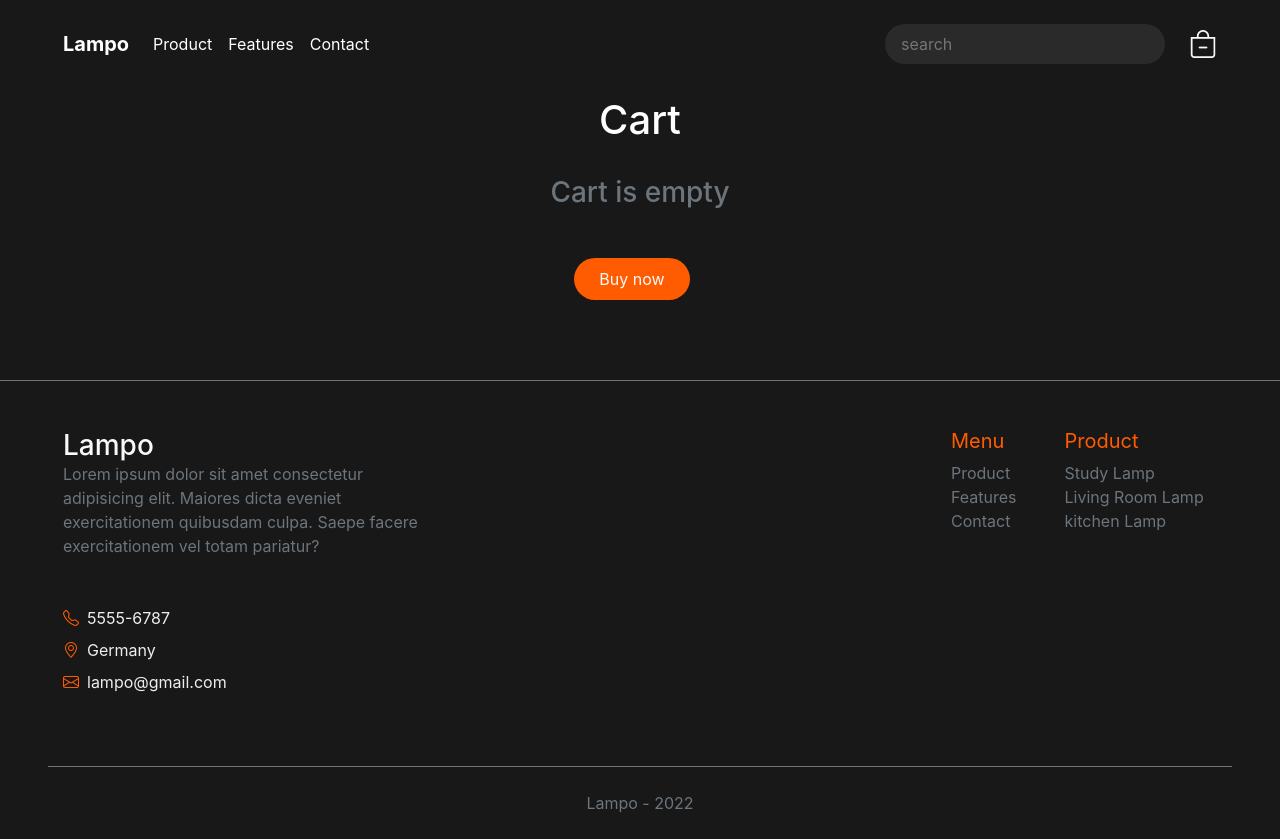
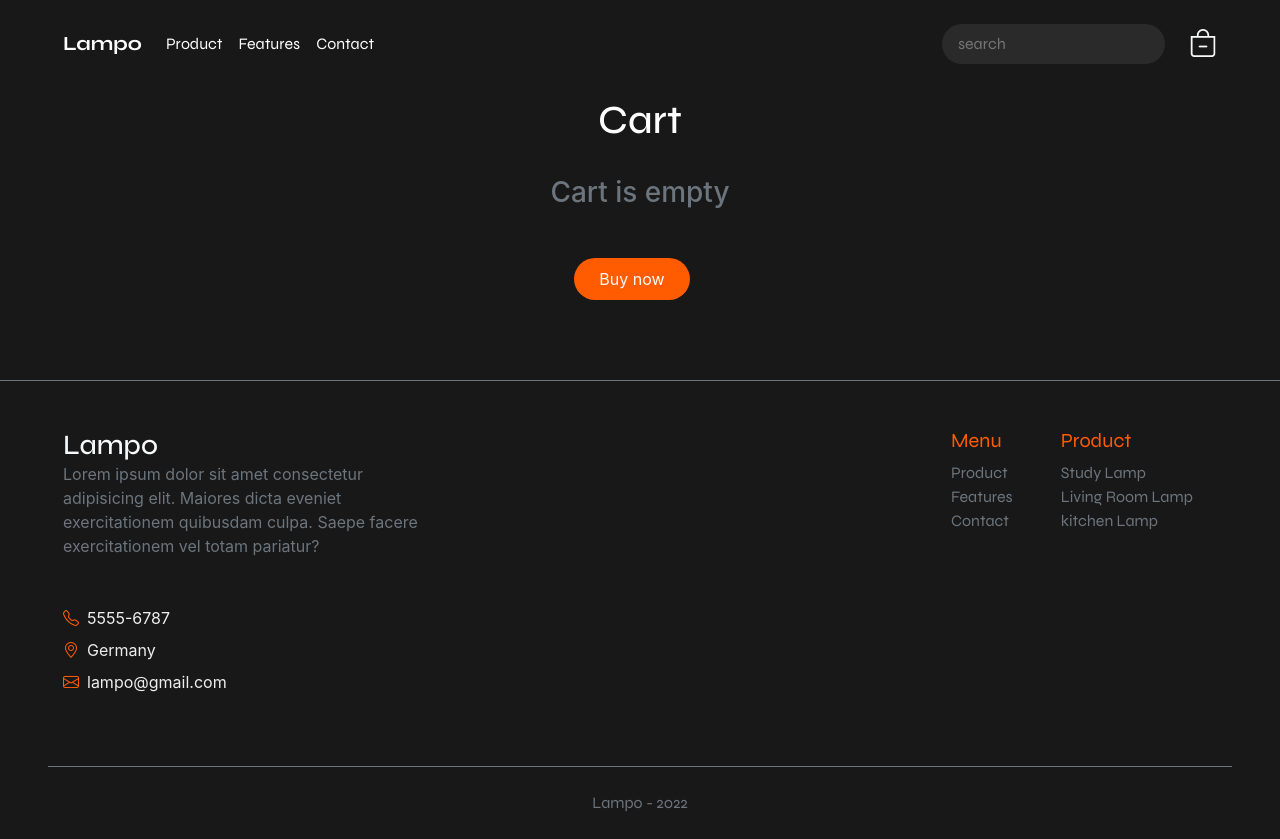
Before and after one commit to AliKarimNemati/lampo, a Nuxt app: page /cart in a window 1280 px wide. Built offline with nearby package versions, Linux system fonts and the light colour scheme.

Commit message:
font added

```diff
--- a/components/Card.vue
+++ b/components/Card.vue
@@ -6,7 +6,7 @@
     <div class="mt-3">
       <nuxt-link
         :to="'/products/' + lamp.id"
-        class="text-light product-name text-decoration-none"
+        class="text-light product-name text-decoration-none header-feature"
         >{{ lamp.name }}</nuxt-link
       >
     </div>
--- a/components/Footer.vue
+++ b/components/Footer.vue
@@ -10,8 +10,8 @@
         justify-content-md-between justify-content-center
       "
     >
-      <div class="col-md-4 col-12">
-        <nuxt-link to="/" class="h3 text-light text-decoration-none">Lampo</nuxt-link>
+      <div class="col-md-4 col-12 ">
+        <nuxt-link to="/" class="h3 text-light text-decoration-none header-feature">Lampo</nuxt-link>
         <p class="text-secondary">
           Lorem ipsum dolor sit amet consectetur adipisicing elit. Maiores dicta
           eveniet exercitationem quibusdam culpa. Saepe facere exercitationem
@@ -23,7 +23,7 @@
           <div class="mt-2"><i class="bi bi-envelope pr-2"></i>lampo@gmail.com</div>
         </div>
       </div>
-      <div class="d-flex col-md-3 col-12 mt-5 mt-md-0">
+      <div class="d-flex col-md-3 col-12 mt-5 mt-md-0 header-feature">
         <div class="d-flex flex-column mr-5">
           <h5 class="footer-link-head">Menu</h5>
           <nuxt-link to="/#products" class="footer-link text-decoration-none">Product</nuxt-link>
@@ -32,19 +32,13 @@
         </div>
         <div class="d-flex flex-column">
           <h5 class="footer-link-head">Product</h5>
-          <nuxt-link to="/" class="footer-link text-decoration-none">Study Lamp</nuxt-link>
-          <nuxt-link to="/" class="footer-link text-decoration-none">Living Room Lamp</nuxt-link>
-          <nuxt-link to="/" class="footer-link text-decoration-none">kitchen Lamp</nuxt-link>
-        </div>
-        <div>
-          <h5 class="footer-link-head"></h5>
-        </div>
-        <div>
-          <h5 class="footer-link-head"></h5>
+          <nuxt-link to="/products" class="footer-link text-decoration-none">Study Lamp</nuxt-link>
+          <nuxt-link to="/products" class="footer-link text-decoration-none">Living Room Lamp</nuxt-link>
+          <nuxt-link to="/products" class="footer-link text-decoration-none">kitchen Lamp</nuxt-link>
         </div>
       </div>
     </div>
-    <div class="text-secondary copy-right ml-md-5 mr-md-5 m-4 mt-4 pt-4">
+    <div class="text-secondary copy-right ml-md-5 mr-md-5 m-4 mt-4 pt-4 header-feature">
       <p class="text-center">Lampo - 2022</p>
     </div>
   </div>
--- a/components/HeroSection.vue
+++ b/components/HeroSection.vue
@@ -71,13 +71,8 @@ export default {
       });
     });
 
-
     const hiddenHeader = document.querySelectorAll(".hero-txt-hidden");
     hiddenHeader.forEach((el) => headerObserver.observe(el));
-
-
-
-
   },
 };
 </script>
@@ -104,7 +99,7 @@ export default {
 
 .hero-txt-para-hidden {
   opacity: 0;
-  font-size: .9rem;
+  font-size: 0.9rem;
   transition: 1s;
 }
 
@@ -151,4 +146,17 @@ export default {
   color: #ff5c01;
   font-size: 1.5rem;
 }
+
+@media (max-width: 768px) {
+  .hero-txt-hidden {
+    opacity: 0;
+    font-size: 4rem;
+    transition: 1s;
+  }
+
+  .hero-txt-show {
+    opacity: 1;
+    font-size: 4.2rem;
+  }
+}
 </style>
--- a/components/Navbar.vue
+++ b/components/Navbar.vue
@@ -28,7 +28,7 @@
           >{{ this.$store.getters.getItemsCount }}</b-badge
         >
       </nuxt-link>
-      <div class="mt-3 d-lg-flex justify-content-between col-12 d-none">
+      <div class="mt-3 d-lg-flex justify-content-between col-12 d-none header-feature">
         <b-navbar-nav>
           <b-navbar-brand to="/" class="navbar-brand">Lampo</b-navbar-brand>
           <b-nav-item to="/#products" active>Product</b-nav-item>
@@ -63,7 +63,7 @@
       backdrop
       shadow
     >
-      <div class="d-flex justify-content-between">
+      <div class="d-flex justify-content-between header-feature">
         <b-navbar-nav class="p-3 pt-4 nav">
           <div class="mt-2">
             <input
--- a/pages/cart.vue
+++ b/pages/cart.vue
@@ -1,6 +1,6 @@
 <template>
   <div>
-    <h1 class="text-center mt-5 pt-5">Cart</h1>
+    <h1 class="text-center mt-5 pt-5 header-feature">Cart</h1>
     <CartTable />
   </div>
 </template>
--- a/pages/check-out.vue
+++ b/pages/check-out.vue
@@ -10,7 +10,7 @@
     >
       You buy {{ count }} items successfully.
     </b-alert>
-    <h1 class="mt-5 text-center mb-5">Check Out</h1>
+    <h1 class="mt-5 text-center mb-5 header-feature">Check Out</h1>
     <div
       :class="{
         'd-none': this.cart.length == 0,
@@ -31,7 +31,7 @@
           <tr v-for="(cartItem, i) in cart" :key="cartItem.id">
             <th scope="row">{{ i + 1 }}</th>
             <td>{{ cartItem.name }}</td>
-            <td>{{ cartItem.price }}</td>
+            <td>${{ cartItem.price }}</td>
             <td>{{ cartItem.count }}</td>
             <td>{{ cartItem.count * cartItem.price }}</td>
           </tr>
--- a/pages/products/_id.vue
+++ b/pages/products/_id.vue
@@ -7,7 +7,7 @@
         <img :src="'../img/' + lamp.img" class="w-100 h-100 rounded-lg" />
       </div>
       <div class="col-md-8 col-11 align-self-center mt-md-0 mt-5">
-        <h2 class="h1">{{ lamp.name }}</h2>
+        <h2 class="h1 header-feature">{{ lamp.name }}</h2>
         <p class="text-secondary col-md-8 col-12 p-0">
           Lorem ipsum dolor sit amet consectetur adipisicing elit. Quae eos eum
           doloremque in iusto corrupti deleniti dolores reiciendis?Lorem ipsum
--- a/pages/products/index.vue
+++ b/pages/products/index.vue
@@ -6,7 +6,7 @@
 
     <div class="p-md-5 p-4">
       <div class="p-md-5 p-4">
-        <h2 class="text-center h1">All Products</h2>
+        <h2 class="text-center header-feature h1">All Products</h2>
         <div class="mt-5 text-center">
           <select class="col-md-3 col-10">
             <option value="all">All Lamp</option>
```
